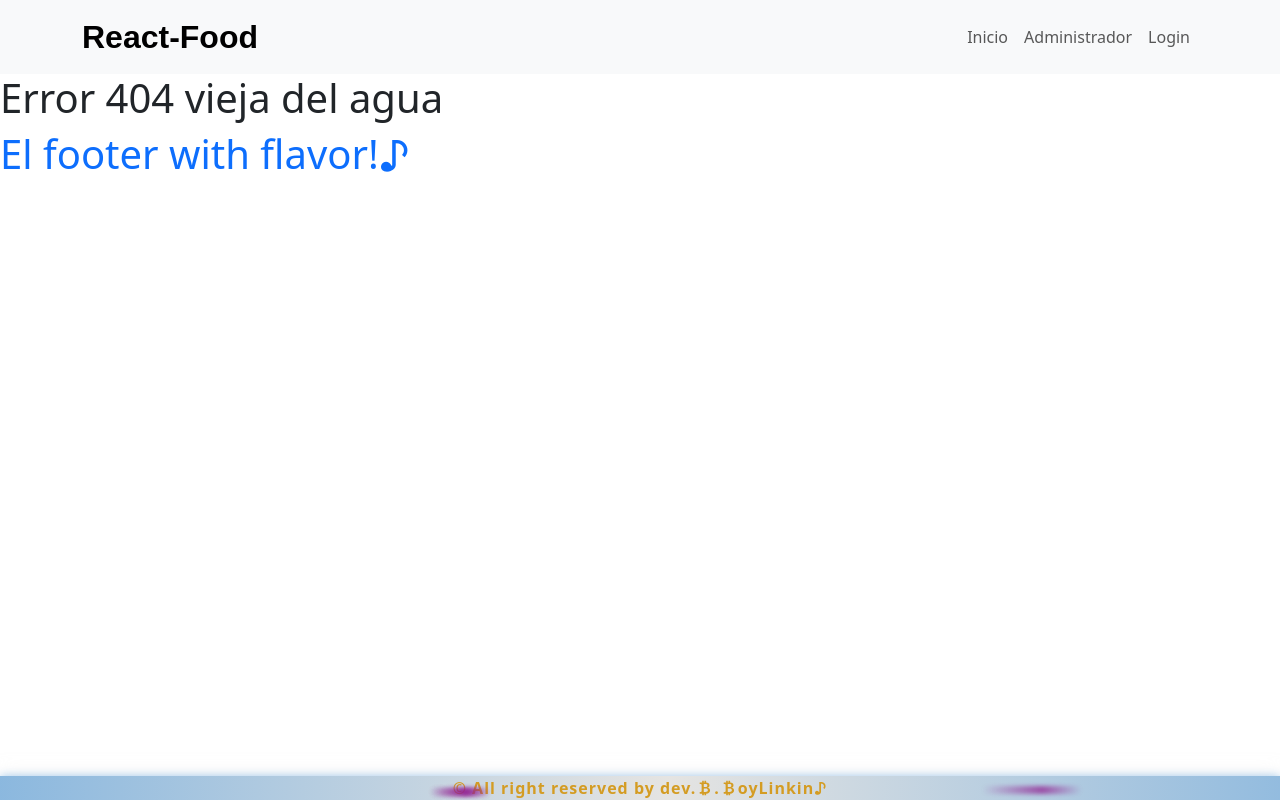
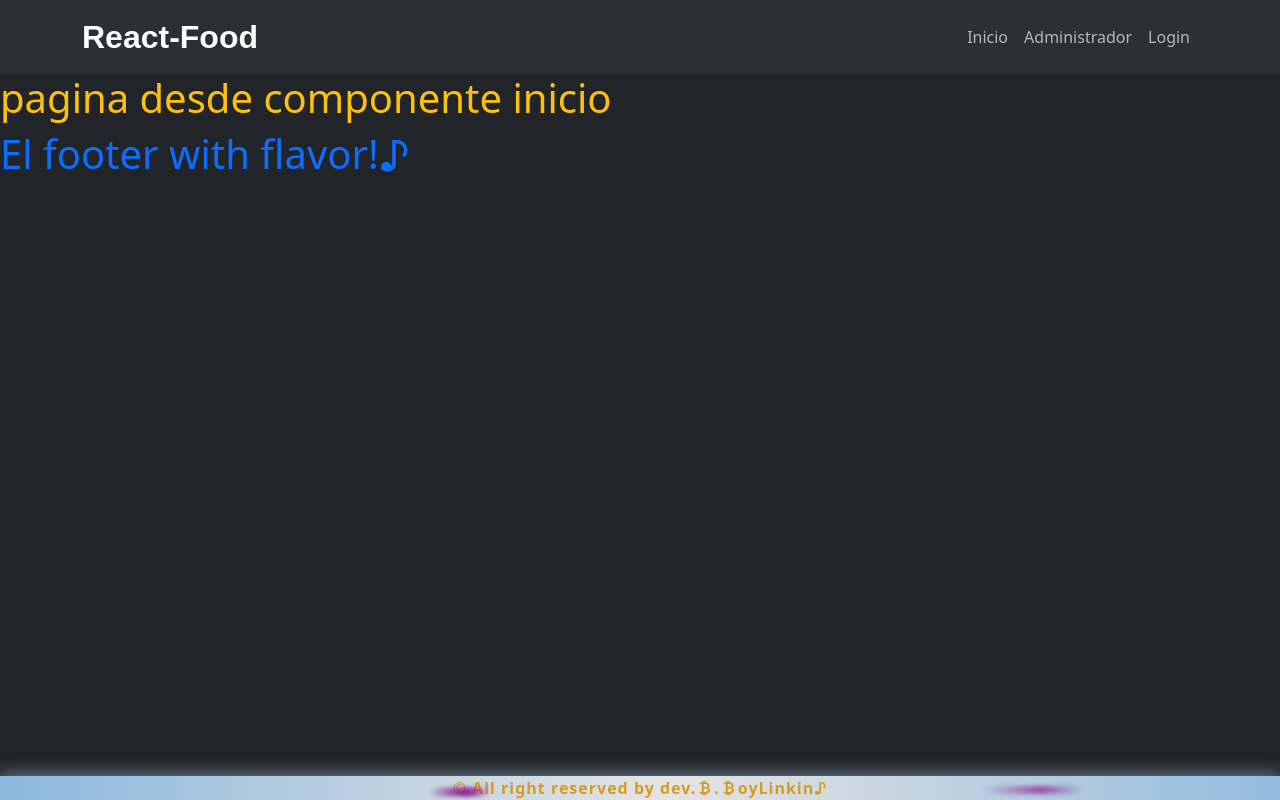
Before and after one commit to Pablo-German-Jimenez/react-routes-crud-food, a React (Vite) app: page /Inicio in a window 1280 px wide. Before the commit this address had no page. Built offline with nearby package versions, Linux system fonts and the light colour scheme; a web font is replaced by a local one.

Commit message:
setting NavLink and Link from react router:)

```diff
--- a/index.html
+++ b/index.html
@@ -1,5 +1,5 @@
 <!doctype html>
-<html lang="en">
+<html lang="es" data-bs-theme="dark">
   <head>
     <meta charset="UTF-8" />
     <link rel="icon" type="image/svg+xml" href="./public/menuFavIcon.bmp" />
--- a/src/App.jsx
+++ b/src/App.jsx
@@ -18,7 +18,7 @@ function App() {
         <BrowserRouter>
           <MenuNavBar></MenuNavBar>
           <Routes>
-            <Route path="/" element={<Inicio></Inicio>} />
+            <Route path="/Inicio" element={<Inicio></Inicio>} />
             <Route
               path="/detalle-producto"
               element={<DetalleProducto></DetalleProducto>}
--- a/src/components/pages/Inicio.jsx
+++ b/src/components/pages/Inicio.jsx
@@ -3,7 +3,7 @@
 const Inicio = () => {
     return (
         <div>
-            <h1 className="text-warning">pagina desde componenteinicio </h1>
+            <h1 className="text-warning">pagina desde componente inicio </h1>
         </div>
     );
 };
--- a/src/components/pages/Login.jsx
+++ b/src/components/pages/Login.jsx
@@ -1,9 +1,9 @@
-import React from 'react';
+
 
 const Login = () => {
     return (
         <div>
-            <h1>Loginboy :P</h1>
+            <h1 className='success'>Loginboy :P</h1>
         </div>
     );
 };
--- a/src/components/pages/MenuNavBar.jsx
+++ b/src/components/pages/MenuNavBar.jsx
@@ -1,16 +1,17 @@
 import{ Container,Navbar,Nav} from "react-bootstrap";
+import { NavLink, Link }  from "react-router";
 
 const MenuNavBar = () => {
   return (
     <Navbar expand="lg" className="bg-body-tertiary">
       <Container>
-        <Navbar.Brand href="#home" className="titulo fs-2"><i className="bi bi-fork-knife text-secondary fs-2  " ></i>React-Food</Navbar.Brand>
+        <Navbar.Brand as={Link} to="/" className="titulo fs-2"><i className="bi bi-fork-knife text-secondary fs-2  " ></i>React-Food</Navbar.Brand>
         <Navbar.Toggle aria-controls="basic-navbar-nav" />
         <Navbar.Collapse id="basic-navbar-nav">
           <Nav className="ms-auto">
-            <Nav.Link href="#home">Inicio</Nav.Link>
-            <Nav.Link href="#link">Administrador</Nav.Link>
-            <Nav.Link href="#link">Login</Nav.Link>
+            <Nav.Link as={Link} to="/Inicio">Inicio</Nav.Link>
+            <Nav.Link as={Link} to="/Administrador">Administrador</Nav.Link>
+            <Nav.Link as={Link} to="/Login">Login</Nav.Link>
           </Nav>
         </Navbar.Collapse>
       </Container>
```
